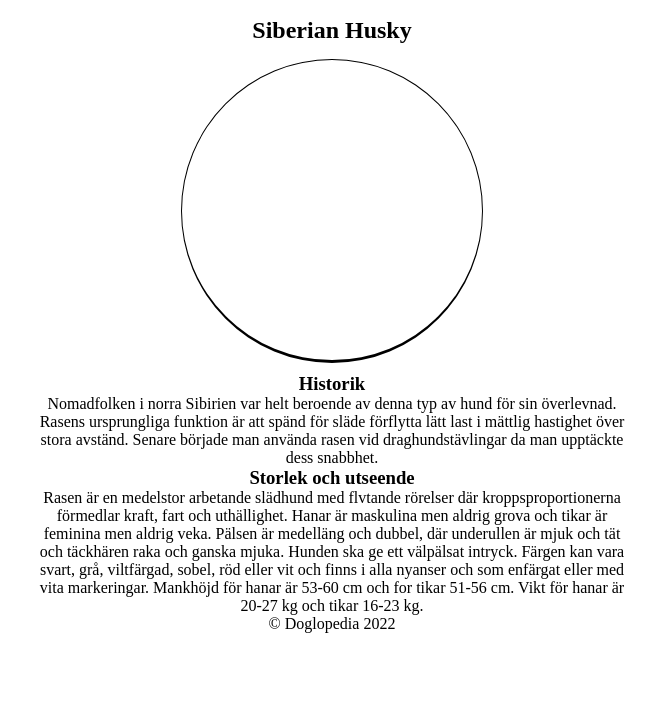
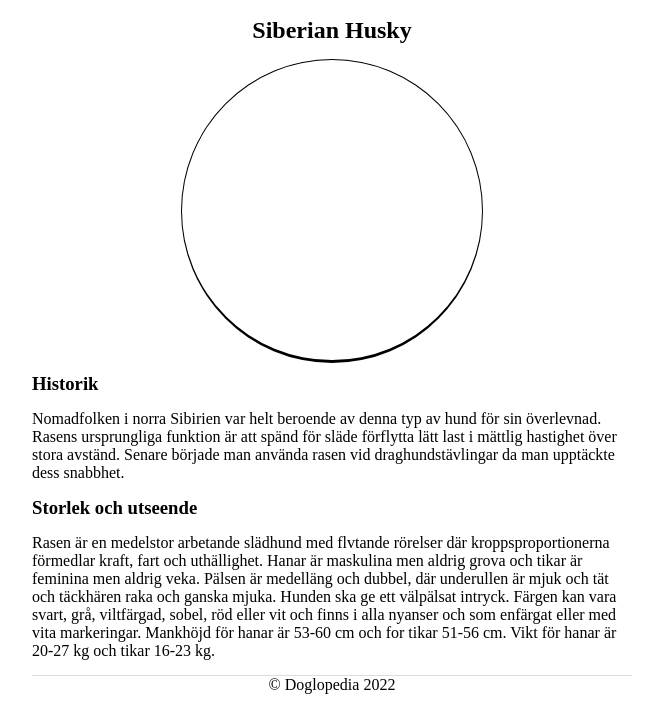
Before and after one commit to yintinggrace/Doglopedia, a plain HTML site: page index.html in a window 1280 px wide. Shown: the part 191-900 px from the top of the page, without its empty margins (308-971 px from the left). Before the commit the page ends 839 px from the top, so only its background shows below. Drawn offline with Linux system fonts and the light colour scheme.

Commit message:
Styled description

```diff
--- a/index.html
+++ b/index.html
@@ -29,7 +29,7 @@
     <div class="image-dog"></div>
   </div>
 
-  <div>
+  <div class="description">
     <h3>Historik</h3>
     <p>Nomadfolken i norra Sibirien var helt beroende av denna typ av hund för sin överlevnad. Rasens ursprungliga funktion är att spänd för släde förflytta lätt last i mättlig hastighet över stora avständ. Senare började man använda rasen vid draghundstävlingar da man upptäckte dess snabbhet.</p>
     <h3>Storlek och utseende</h3>
--- a/style.css
+++ b/style.css
@@ -58,3 +58,12 @@ header .title {
   border-bottom-width: 3px;
   margin: 15px auto 0;
 }
+
+.description {
+  border-bottom: 1px solid #dddddd;
+  text-align: left;
+}
+
+.description p {
+  padding: 15px 0;
+}
```
